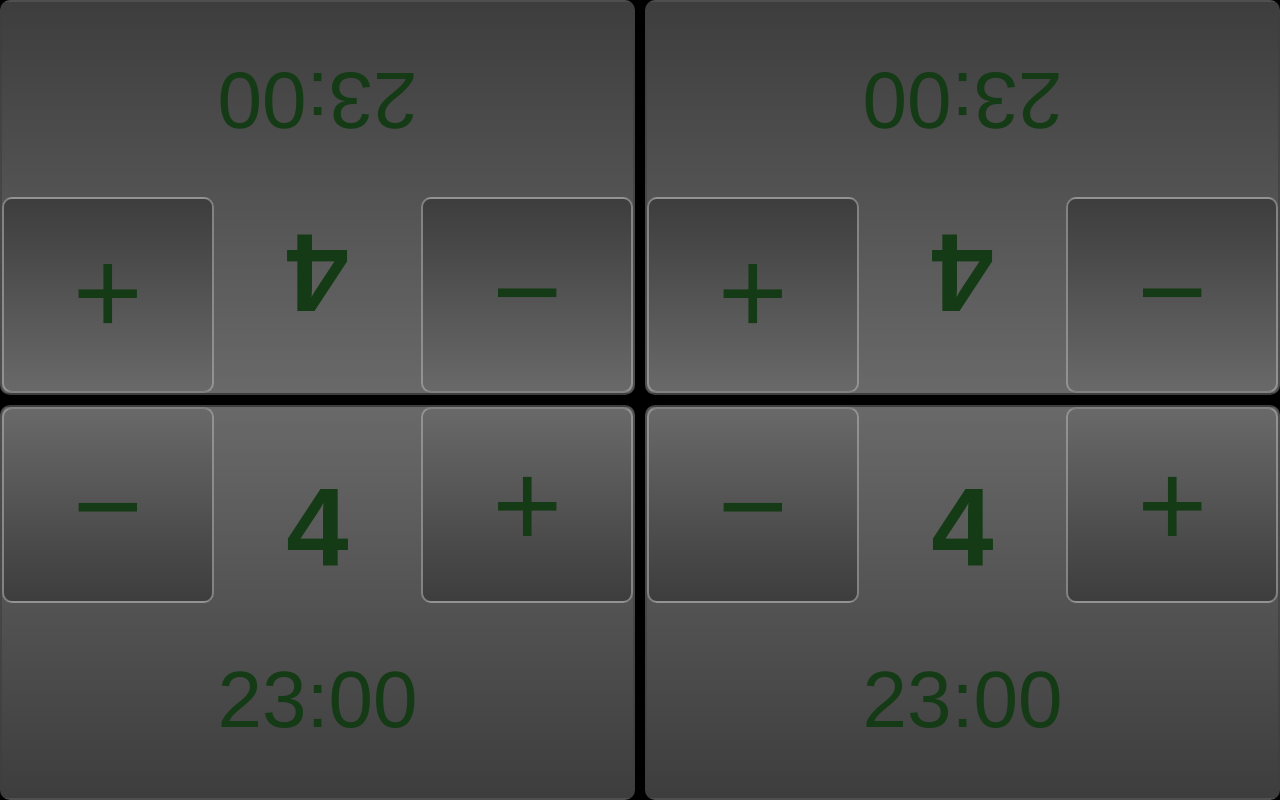
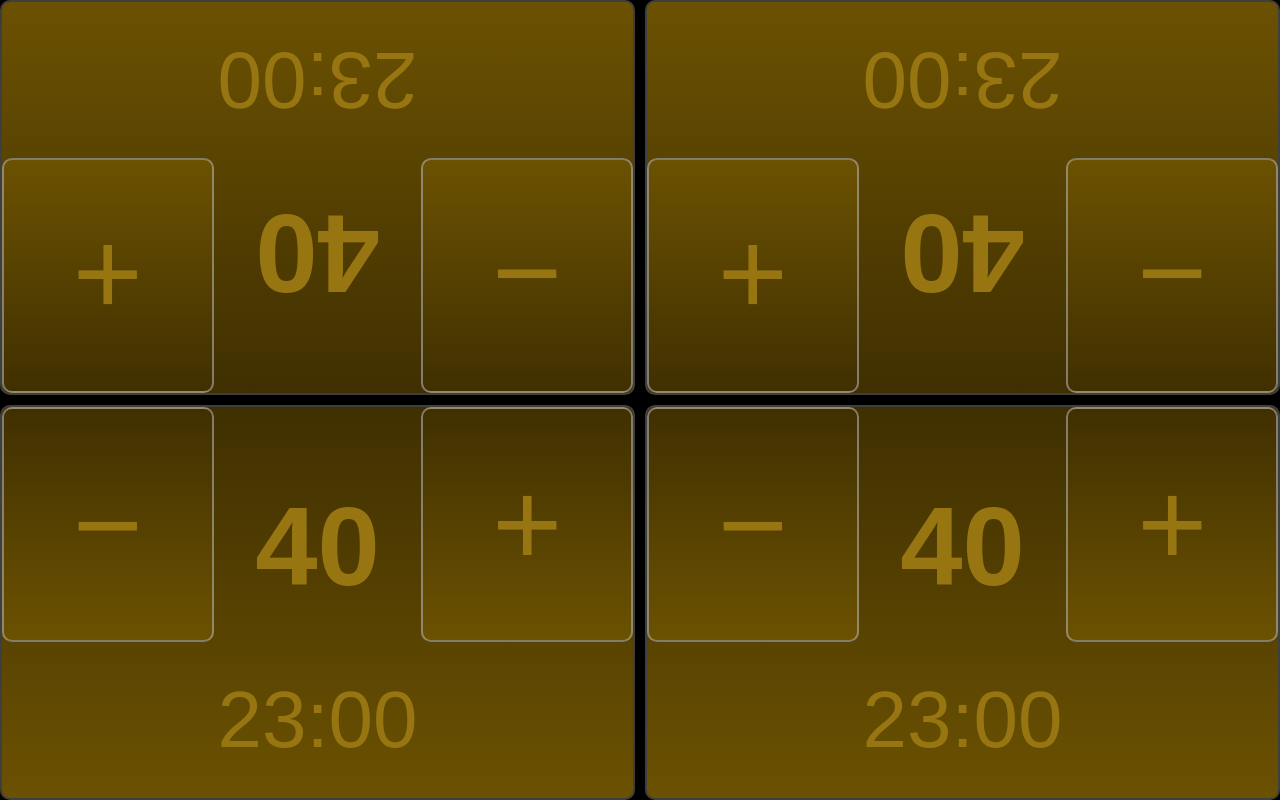
Before and after one commit to jensradk/CommanderPlayPad, a SvelteKit app: page / in a window 1280 px wide. Built offline with nearby package versions, Linux system fonts and the light colour scheme.

Commit message:
Minor adjustments. Default to brown/yellow color scheme.

```diff
--- a/src/routes/Player.svelte
+++ b/src/routes/Player.svelte
@@ -1,16 +1,21 @@
 <script>
   import { createEventDispatcher } from "svelte";
 
+  const STARTING_LIFE_TOTAL = 40;
+  const STARTING_TIME = 23 * 60;
+
+
+
   export let index;
   export let isDead = false;
-  export let lifeTotal = 4;
+  export let lifeTotal = STARTING_LIFE_TOTAL;
   export let activeTimer = false;
-  export let timeRemaining = 23 * 60;
+  export let timeRemaining = STARTING_TIME;
   export let baseClass;
   let statusClass = "alive-player";
   let activeClass = "inactive-player";
   let lifeButtonClass = "inactive-life-button";
-  let lifeChangeClass = "hideMe";
+  let lifeChangeClass = "hidden";
   let lifeChange = 0;
   let lifeChangeTimestamp = 0;
 
@@ -48,16 +53,19 @@
   export function resetTimer() {
     activeTimer = false;
     clearInterval(intervalId);
-    timeRemaining = 23 * 60;
+    lifeTotal = STARTING_LIFE_TOTAL;
+    timeRemaining = STARTING_TIME;
     statusClass = "alive-player";
     activeClass = "inactive-player";
     lifeButtonClass = "active-life-button";
-    lifeTotal = 40;
   }
 
   function addToLife(value) {
     lifeTotal = Math.max(0, lifeTotal + value);
     lifeChange = lifeChange + value;
+    if (lifeChangeTimestamp === 0) {
+      lifeChangeClass = "show-me";
+    }
     lifeChangeTimestamp = Date.now();
 
     if (lifeTotal <= 0) {
@@ -71,7 +79,7 @@
       isDead = false;
     }
 
-    lifeChangeClass = "";
+    // lifeChangeClass = "";
 
     /*
         This sets a timeout that hides the lifeChange.
@@ -81,10 +89,11 @@
     setTimeout(
       (changeTimestamp) => {
         if (changeTimestamp == lifeChangeTimestamp) {
-          lifeChangeClass = "hideMe";
+          lifeChangeClass = "hide-me";
           setTimeout(() => {
             lifeChange = 0;
-          }, 1000);
+            lifeChangeTimestamp = 0;
+          }, 500);
         }
       },
       3000,
@@ -129,33 +138,58 @@
 
 <style>
   :root {
+    /* Brown and orange */
+    --color-active-a: #977612;
+    --color-active-b: #d1a215;
+    --color-inactive-a: #403001;
+    --color-inactive-b: #6b5101;
+    --color-player-dead: #501818;
+
+
     /** Steel and green
     --color-active-a: #143b15;
     --color-active-b: #0C4F0E;
-    --color-inactive-a: #3d3d3d;
-    --color-inactive-b: #696969;
+    --color-inactive-a: #646464;
+    --color-inactive-b: #919090;
     --color-player-dead: #3b1212;
     */
-
-    --color-active-a: #143b15;
-    --color-active-b: #0C4F0E;
-    --color-inactive-a: #3d3d3d;
-    --color-inactive-b: #696969;
-    --color-player-dead: #3b1212;
   }
 
-  .hideMe {
-    animation: fadeOut 1s;
+  .hide-me {
+    animation: fadeOut ease-in 450ms;
     animation-fill-mode: forwards;
   }
 
   @keyframes fadeOut {
     0% {
-      opacity: 1;
+      opacity: 0.75;
+      top: 0em;
+    }
+    95% {
+      opacity: 0.25;
     }
     100% {
       opacity: 0;
+      top: -0.5em;
     }
+  }
+
+  .show-me {
+    animation: fadeIn ease-out 225ms;
+    animation-fill-mode: forwards;
+  }
+
+  @keyframes fadeIn {
+    0% {
+      opacity: 0;
+    }
+    100% {
+      opacity: 0.75;
+    }
+  }
+
+  .hidden {
+    opacity: 0;
   }
 
   .player-field {
@@ -164,14 +198,14 @@
     flex-direction: column;
     align-items: center;
     justify-content: center;
-    border: 2px solid rgba(63, 63, 63, 0.6);
+    border: 2px solid #3f3f3f;
     border-radius: 10px;
   }
 
   .active-player {
     color: var(--color-inactive-b);
     background: linear-gradient(0deg, var(--color-active-a) 0%, var(--color-active-b) 100%);
-    background-size: 100% 200%;
+    background-size: 100% 400%;
     animation: gradient 5s ease-in-out infinite;
     -webkit-transition: all 225ms linear;
     -moz-transition: all 225ms linear;
@@ -202,7 +236,7 @@
 
   .inactive-player {
     color: var(--color-active-a);
-    background-image: linear-gradient(to top, var(--color-inactive-a) 0%, var(--color-inactive-b) 100%);
+    background-image: linear-gradient(to top, var(--color-inactive-b) 0%, var(--color-inactive-a) 100%);
     -webkit-transition: all 450ms linear;
     -moz-transition: all 450ms linear;
     -o-transition: all 450ms linear;
@@ -211,7 +245,7 @@
 
   .inactive-life-button {
     color: var(--color-active-a);
-    background-image: linear-gradient(to top, var(--color-inactive-a) 0%, var(--color-inactive-b) 100%);
+    background-image: linear-gradient(to top, var(--color-inactive-b) 0%, var(--color-inactive-a) 100%);
     -webkit-transition: all 450ms linear;
     -moz-transition: all 450ms linear;
     -o-transition: all 450ms linear;
@@ -266,7 +300,7 @@
     justify-content: center;
     width: 100%;
     border-radius: 5px;
-    flex: 1;
+    flex: 0 0 40%
   }
 
   .timer button {
```
